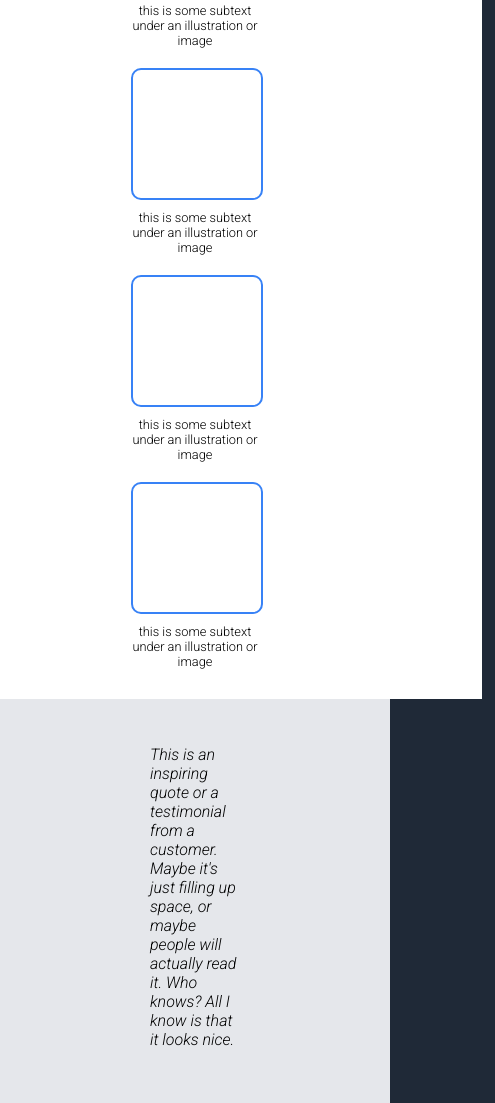
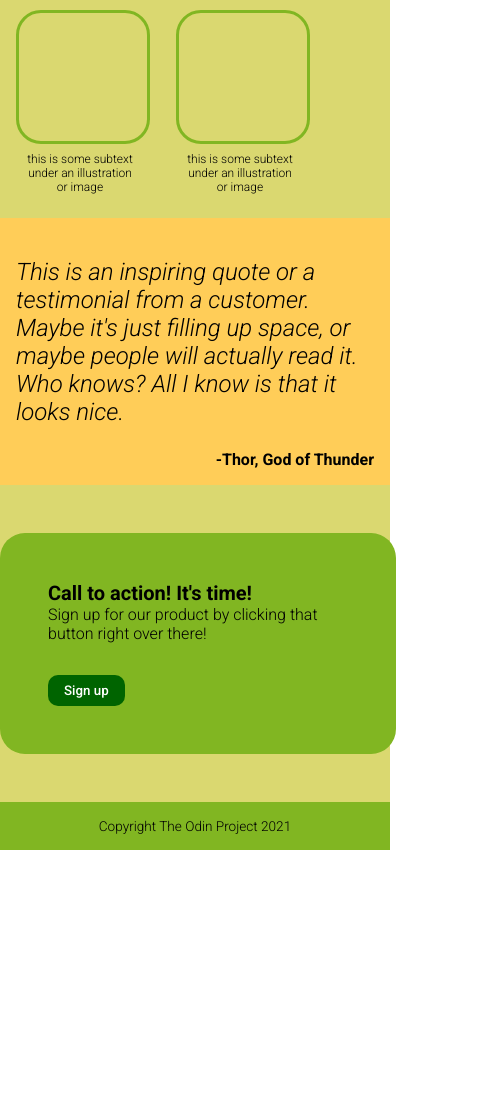
Before and after one commit to mfrazb/hiplab, a plain HTML site: page index.html in a window 390 px wide. Shown: the part 897-2000 px from the top of the page, 495 px wide, since content can reach past the window. After the commit the page ends 1747 px from the top, so only its background shows below. Drawn offline with Linux system fonts and the light colour scheme.

Commit message:
Update CSS based on best practices for responsive widths from Kevin Powell

```diff
--- a/index.html
+++ b/index.html
@@ -1,37 +1,43 @@
 <!DOCTYPE html>
 <html lang="en">
+
 <head>
     <meta charset="UTF-8">
     <meta http-equiv="X-UA-Compatible" content="IE=edge">
     <meta name="viewport" content="width=device-width, initial-scale=1.0">
     <link rel="stylesheet" href="styles.css">
-    <link rel="preconnect" href="https://fonts.googleapis.com">
-    <link rel="preconnect" href="https://fonts.gstatic.com" crossorigin>
-    <link href="https://fonts.googleapis.com/css2?family=Roboto:ital,wght@0,100;0,300;0,400;0,500;0,700;0,900;1,100;1,300;1,400;1,500;1,700;1,900&display=swap" rel="stylesheet">
-
     <title>HiP Lab</title>
 </head>
+
 <body>
-    <div class="nav container">
+    <div class="container">
+        <div class="nav section">
+            <div class="content">
                 <div>Header Logo</div>
                 <ul>
                     <li>header link one</li>
                     <li>header link two</li>
                     <li>header link three</li>
                 </ul>
-
             </div>
-    <div class="hero container">
+        </div>
+        <div class="hero section">
+            <div class="content">
                 <div class="left-hero">
+                    <div class="hero-text">
                         <div class="header-text">This website is awesome</div>
-            <div class="hero-text">This website has some subtext that goes here under the main title. It's smaller font, and the color is lower contrast.</div>
+                        <div class="sub-text">This website has some subtext that goes here under the main title. It's
+                            smaller font, and the color is lower contrast.</div>
+                    </div>
                     <button>Sign up</button>
                 </div>
                 <div class="right-hero">
                     <img id="heroImg" src="images/breakfast-fruits-modnar-morguefile.jpeg">
                 </div>
             </div>
-    <div class="gallery container">
+        </div>
+        <div class="gallery section">
+            <div class="content">
                 <div class="header-text gallery-text">Some random information.</div>
                 <div class="gallery-row">
                     <div class="card">
@@ -51,25 +57,31 @@
                         <div class="card-text">this is some subtext under an illustration or image</div>
                     </div>
                 </div>
-
             </div>
-    <div class="pullout container">
-        <p><em>This is an inspiring quote or a testimonial from a customer. Maybe it's just filling up space, or maybe people will actually read it. Who knows? All I know is that it looks nice.</em></p>
+        </div>
+        <div class="pullout section">
+            <div class="content">
+                <p><em>This is an inspiring quote or a testimonial from a customer. Maybe it's just filling up space, or
+                        maybe people will actually read it. Who knows? All I know is that it looks nice.</em></p>
                 <div id="quoteSource"><strong>-Thor, God of Thunder</strong></div>
             </div>
-    <div class="call container">
-        <div class="modal">
+        </div>
+        <div class="call section">
+            <div class="content">
                 <div class="call-text">
                     <div><strong>Call to action! It's time!</strong></div>
                     <div class="modal-subtext">Sign up for our product by clicking that button right over there!</div>
                 </div>
                 <button>Sign up</button>
             </div>
-
         </div>
-    <div class="footer container">
+        <div class="footer section">
+            <div class="content">
                 <div class="footer-text">Copyright The Odin Project 2021</div>
+            </div>
+        </div>
     </div>
 
 </body>
+
 </html>
--- a/styles.css
+++ b/styles.css
@@ -1,154 +1,173 @@
+@import url('https://fonts.googleapis.com/css2?family=Roboto:ital,wght@0,100;0,300;0,400;0,500;0,700;0,900;1,100;1,300;1,400;1,500;1,700;1,900&display=swap');
+
+:root {
+    --lt-font-wt: 300;
+    --md-font-wt: 400;
+    --dk-font-wt: 500;
+
+    --bright-color: rgb(129, 182, 34);
+    --subtle-accent: rgb(218, 216, 112);
+    --bright-accent: rgb(255, 205, 88);
+}
+
 body {
-    background-color: #1F2937;
     margin: 0;
-    height: 100vh;
+    padding: 0;
     font-family: 'Roboto', sans-serif;
+    font-weight: var(--lt-font-wt);
+}
+
+.container {
+    /* calculating width to 100% - padding keeps padding when window shrinks */
+    margin: 0 auto;
     display: flex;
     flex-direction: column;
     justify-content: space-between;
-    align-items: center;
+    min-height: 100svh;
 }
 
-.container {
+.section {
+    padding: 1rem;
+}
+
+.content {
+    width: min(100%, 900px);
+    margin: 0 auto;
+}
+
+.nav,
+.hero,
+.footer {
+    background-color: rgb(129, 182, 34);
+}
+
+.pullout {
+    background-color: var(--bright-accent);
+}
+
+.gallery,
+.call {
+    background-color: var(--subtle-accent);
+}
+
+.nav>.content {
+    font-weight: var(--md-font-wt);
     display: flex;
-    padding: 30px 150px;
-    gap: 40px;
+    justify-content: space-between;
+    gap: 1rem;
+}
+
+.nav ul {
+    margin: 0;
+    list-style-type: none;
+    display: flex;
+    gap: 1rem;
+}
+
+.hero>.content {
+    display: flex;
+    justify-content: space-between;
+    flex-wrap: wrap;
+    gap: 1rem;
+}
+
+.left-hero {
+    width: clamp(300px, 50%, 75%);
+    padding: 1rem;
+    display: flex;
+    flex-direction: column;
+    justify-content: space-between;
+    gap: 1rem;
 }
 
 .header-text {
     font-size: 2rem;
-    font-weight: 700;
-}
-
-.gallery-text, .card-text {
-    text-align: center;
-}
-
-.hero-text, .card-text, .modal-subtext, .footer-text {
-    font-weight: 300;
-    font-size: 0.8rem;
+    font-weight: var(--dk-font-wt);
+    padding-bottom: 1rem;
 }
 
 button {
-    background-color: #3882F6;
+    padding: 0.5rem 1rem;
     border: none;
-    border-radius: 5px;
+    border-radius: 10px;
+    width: max-content;
+    background-color: darkgreen;
     color: white;
-    padding: 7px 25px;
+    font-family: 'Roboto', sans-serif;
+    font-weight: var(--dk-font-wt);
 }
 
-.nav {
-    color: white;
-    justify-content: space-between;
-    min-width: 70vw;
+.right-hero>img {
+    flex: 1;
+    max-width: 300px;
+    border-radius: 50%;
 }
 
-ul {
-    margin: 0;
-    padding: 0;
-    list-style-type: none;
-    display: flex;
-    gap: 20px;
-}
-
-.hero {
-    flex: 1;
-    color: white;
-    display: flex;
-    justify-content: space-between;
-    flex-wrap: wrap;
-    min-width: 70vw;
-}
-
-.left-hero {
-    min-width: 200px;
-    flex: 1;
+.gallery>.content {
     display: flex;
     flex-direction: column;
-    justify-content: space-between;
-    align-items: flex-start;
-    gap: 8px;
-}
-
-#heroImg {
-    flex: 1;
-    max-width: 300px;
-}
-.gallery {
-    background-color: white;
-    flex-direction: column;
     align-items: center;
-    flex: 1;
-    min-width: 70vw;
 }
 
 .gallery-row {
     display: flex;
     flex-wrap: wrap;
-    justify-content: center;
-    align-content: center;
-    gap: 20px;
+    gap: 2rem;
 }
 
 .card {
-    display: flex;
     max-width: 128px;
-    flex-direction: column;
-    justify-content: center;
-    gap: 10px;
 }
 
 .sq-placeholder {
+    border: solid var(--bright-color);
+    border-radius: 25px;
+    width: 128px;
     height: 128px;
-    width: 128px;
-    border: 2px solid #3882F6;
-    border-radius: 10px;
-    flex: none;
 }
 
-.pullout {
-    background-color: #E5E7EB;
-    flex-direction: column;
-    justify-content: center;
-    align-items: center;
-    flex: 1;
-    max-width: 70vw;
+.card-text {
+    padding: 0.5rem;
+    text-align: center;
+    font-size: 0.75rem;
 }
 
-.pullout p {
-    font-weight: 300;
+.pullout.section {
+    flex: 1;
+}
+
+.pullout>.content>p {
+    font-size: 1.5rem;
 }
 
 #quoteSource {
-    align-self: flex-end;
+    text-align: right;
 }
 
-.call {
-    background-color: white;
+.call.section {
+    padding: 3rem 0;
+}
+.call > .content {
+    padding: 3rem;
+    width: clamp(300px, 50%, 700px);
+    background-color: var(--bright-color);
+    border-radius: 25px;
     display: flex;
-    flex-direction: column;
-    justify-content: center;
-    min-width: 70vw;
+    flex-wrap: wrap;
+    justify-content: space-between;
+    gap: 2rem;
 }
 
-.modal {
-    background-color: #3882F6;
-    padding: 30px 60px;
-    border-radius: 5px;
-    color: white;
-    display: flex;
-    justify-content: space-between;
-    flex-wrap: wrap;
-    gap: 40px;
+.call-text:first-child {
+    font-size: 1.25rem;
 }
 
-.modal button {
-    border: 1px solid white;
-    flex: none;
+.modal-subtext {
+    font-size: 1rem;
 }
 
-.footer {
-    color: white;
-    justify-content: center;
-    align-items: center;
+
+.footer>.content {
+    text-align: center;
+    font-size: 0.85rem;
 }
```
Lines whose indentation alone changed are shown as unchanged.
